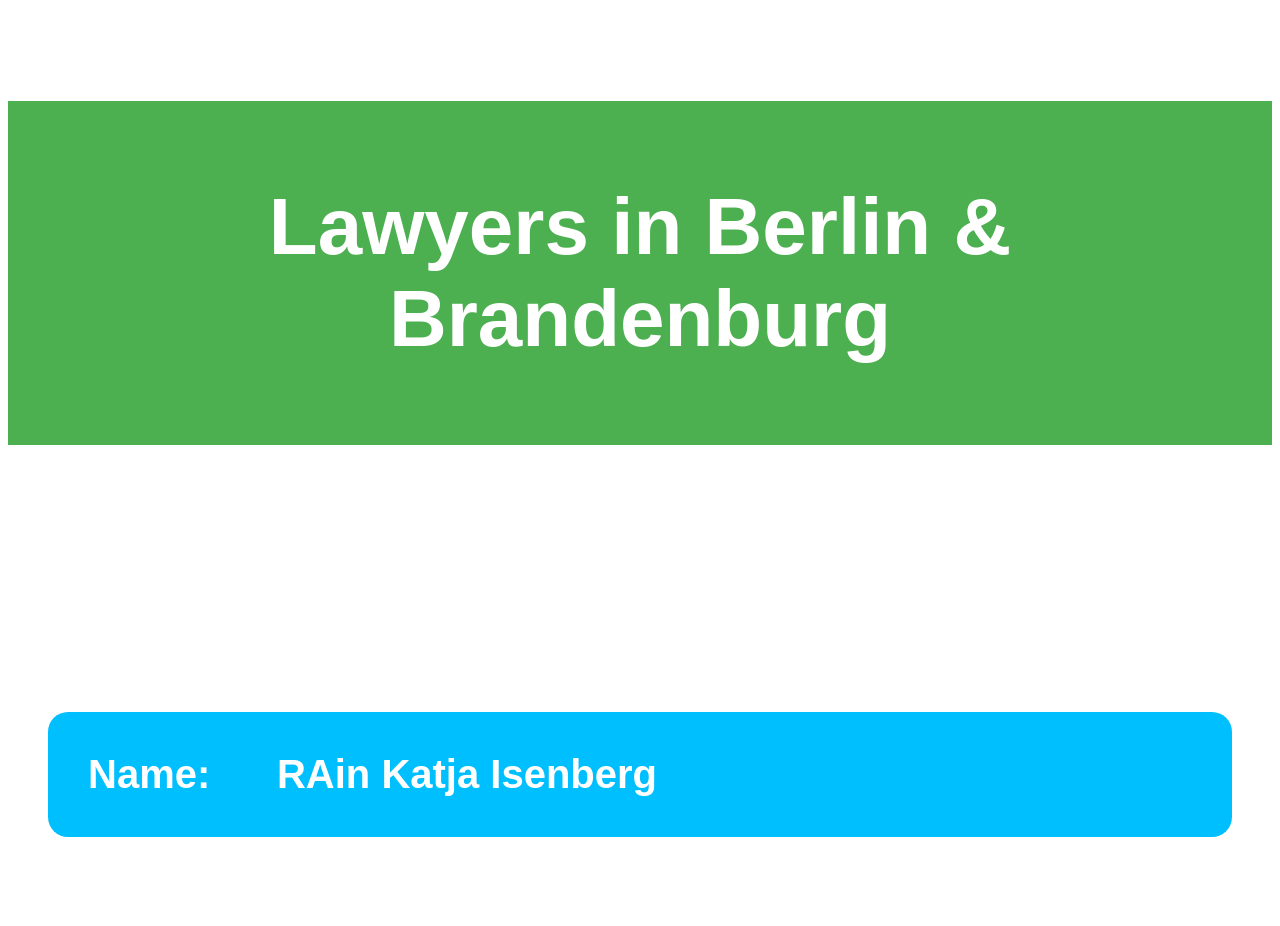
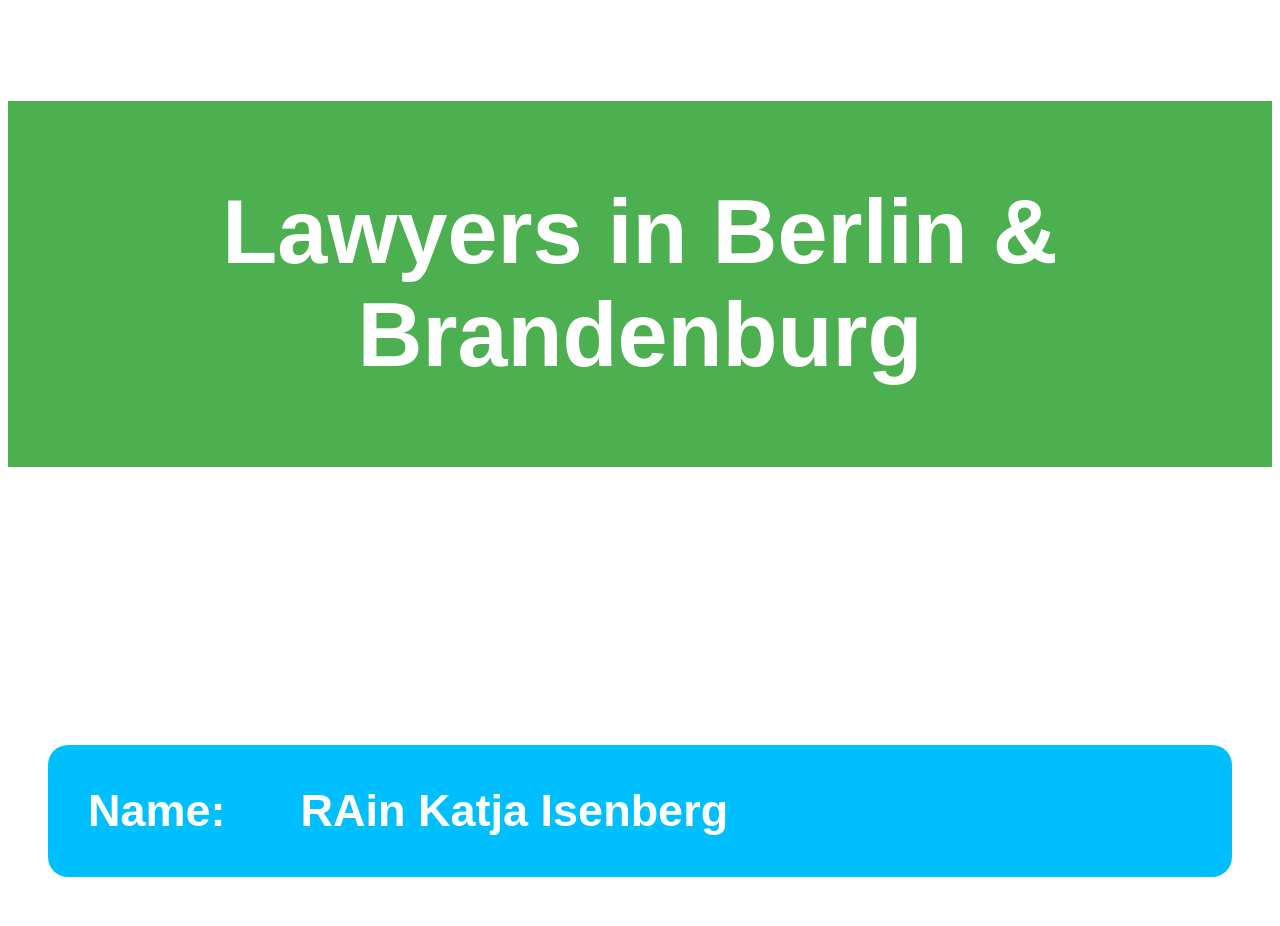
Before and after one commit to ShahabAfshar11/check3, a plain HTML site: page index.html in a window 1280 px wide. Shown: the part 126-1052 px from the top of the page. Drawn offline with Linux system fonts and the light colour scheme.

Commit message:
Update style.css

```diff
--- a/style.css
+++ b/style.css
@@ -5,7 +5,7 @@ body {
 h1 {
     color: white;
     text-align: center;
-    font-size: 80px;
+    font-size: 90px;
     margin-top: 100px;
     background-color: #4CAF50;
     padding: 80px;
@@ -13,7 +13,7 @@ h1 {
 
 h2 {
     color: white;
-    font-size: 40px;
+    font-size: 45px;
     margin-left : 40px;
     background-color : deepskyblue;
     padding: 40px;
```
